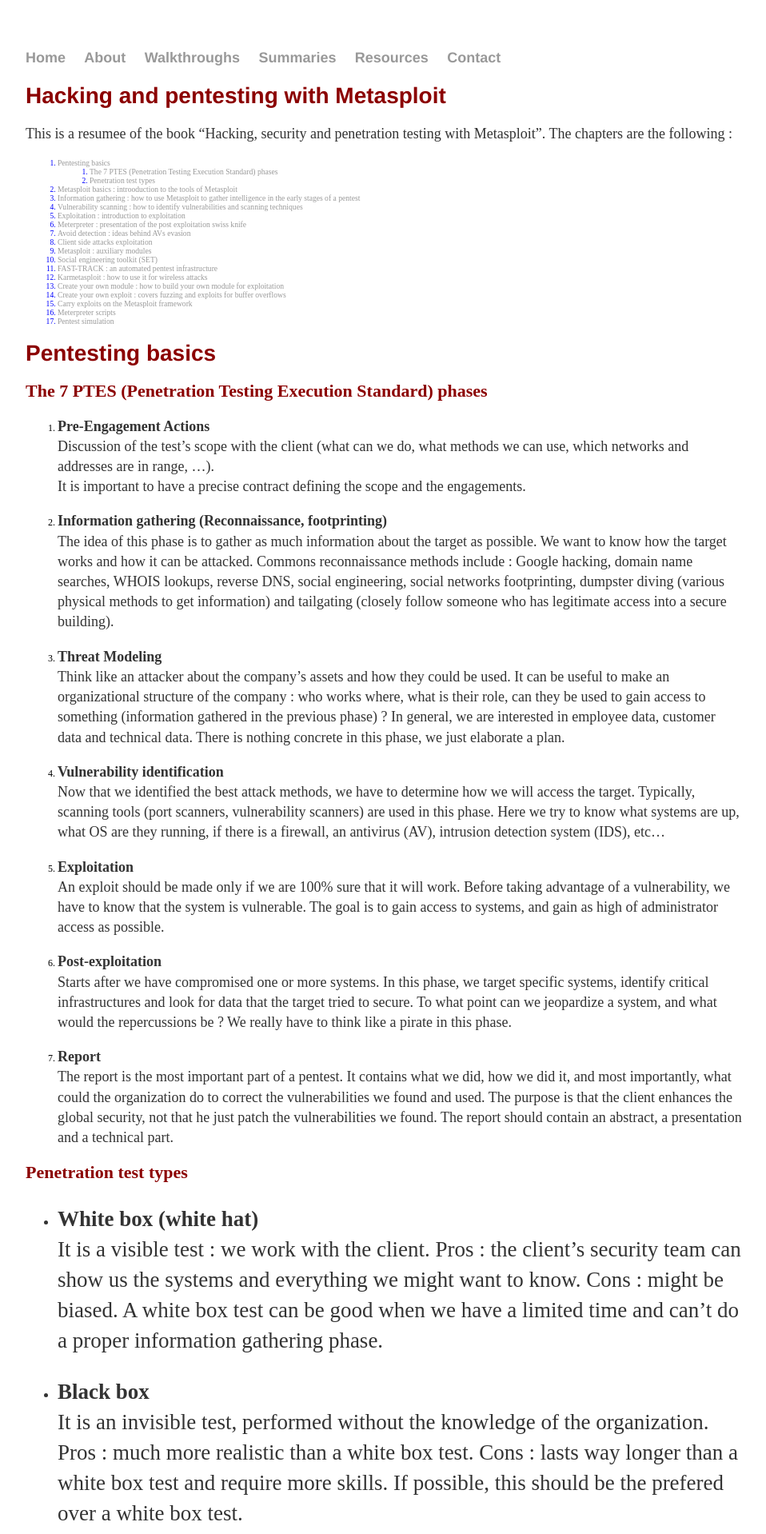
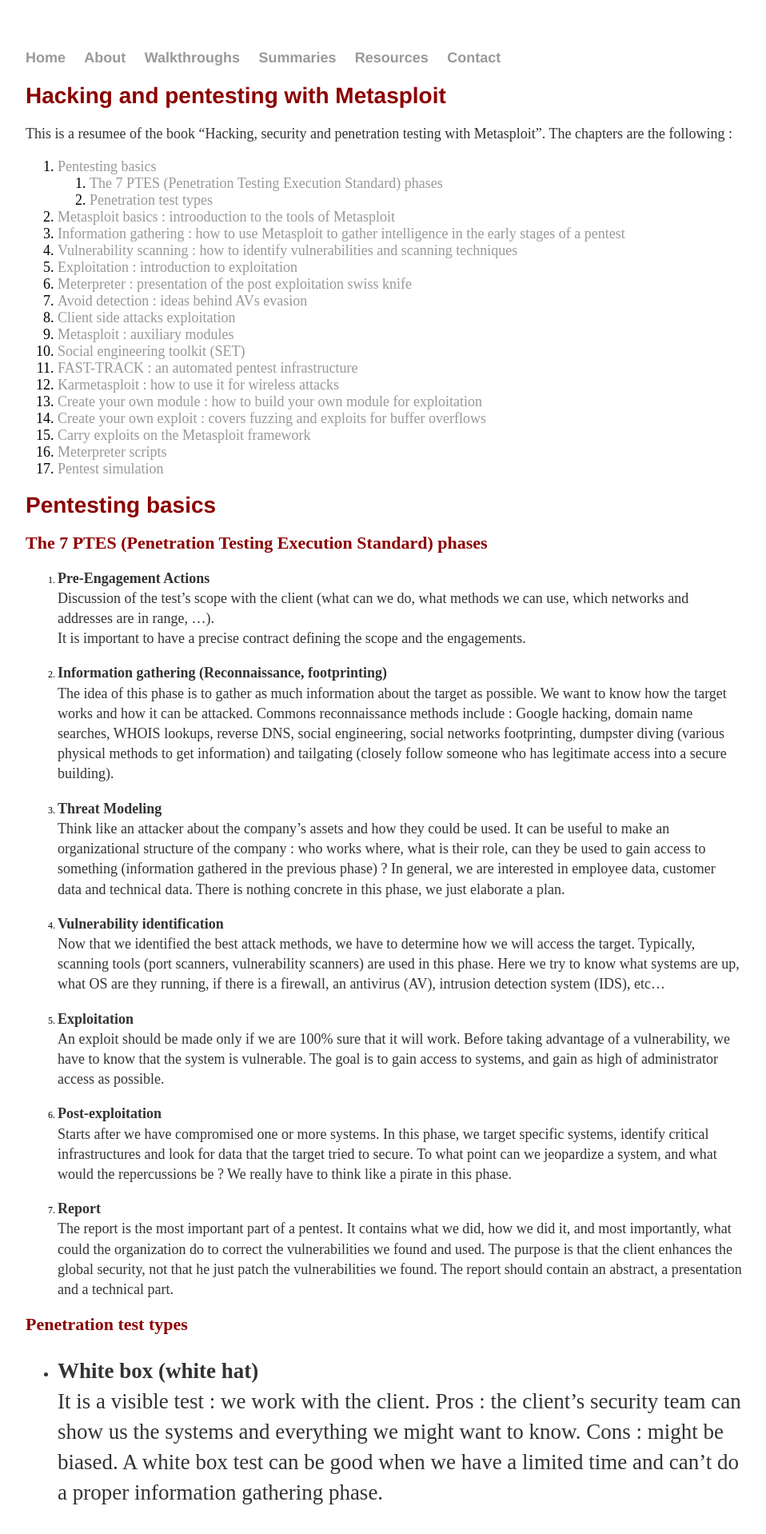
Before and after one commit to jsom1/jsom1.github.io, a Jekyll site: the page built from _summaries/metasploit.md, in a window 1280 px wide. Shown: the top 1918 px of the page at 80% size, without its empty margins (160-1118 px from the left). Built offline with Jekyll 4.4.1, drawn with Linux system fonts in a browser that asks for light colours; our own code applies the rules of GitHub Pages for plain Markdown files.

Commit message:
Update metasploit.md

```diff
--- a/_summaries/metasploit.md
+++ b/_summaries/metasploit.md
@@ -47,7 +47,7 @@
 
 1. TOC
 {:toc}
-{:style="color:blue; font-size: 80%;"}
+{:style="color:black; font-size: 150%;"}
 
 # Pentesting basics
 
```
